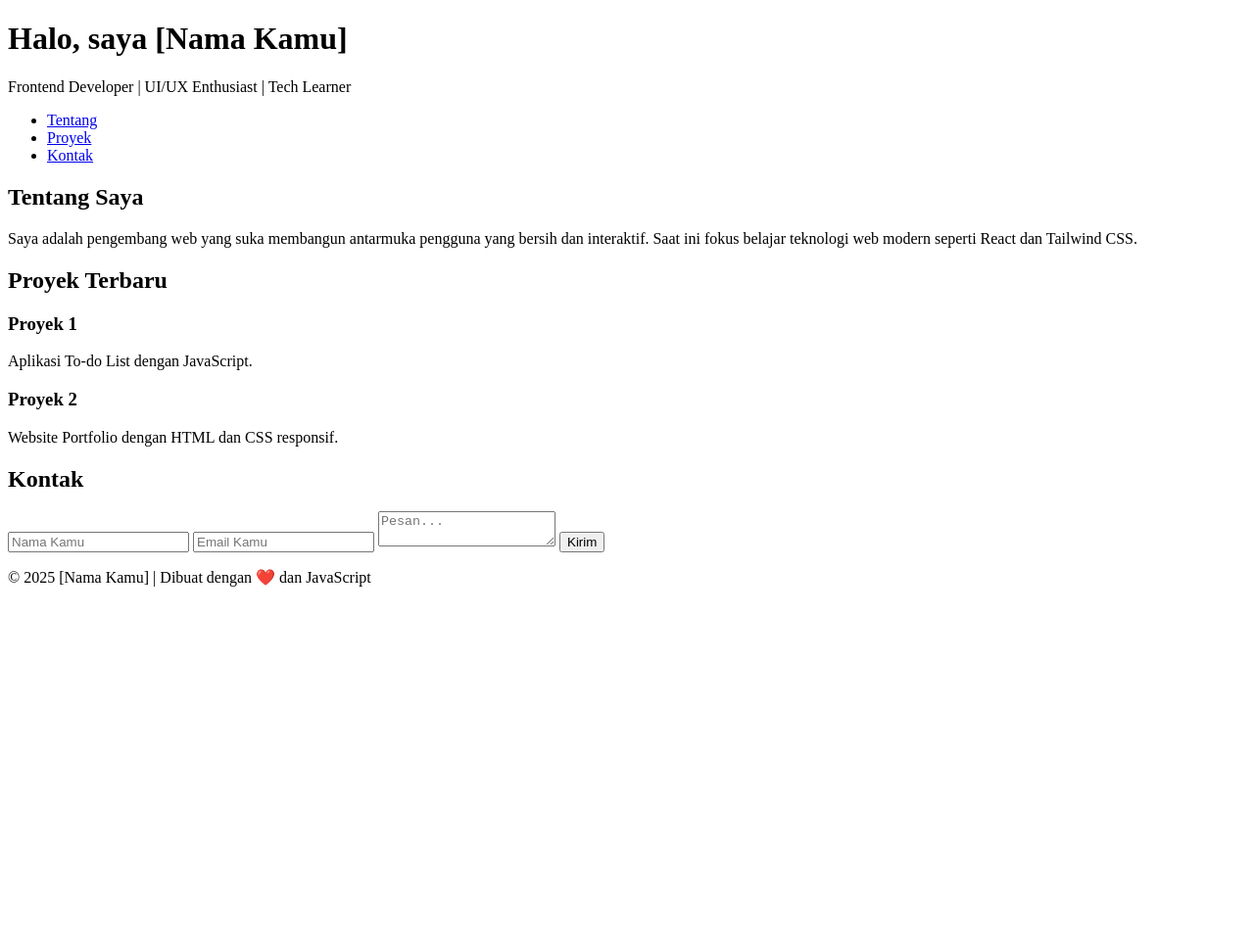
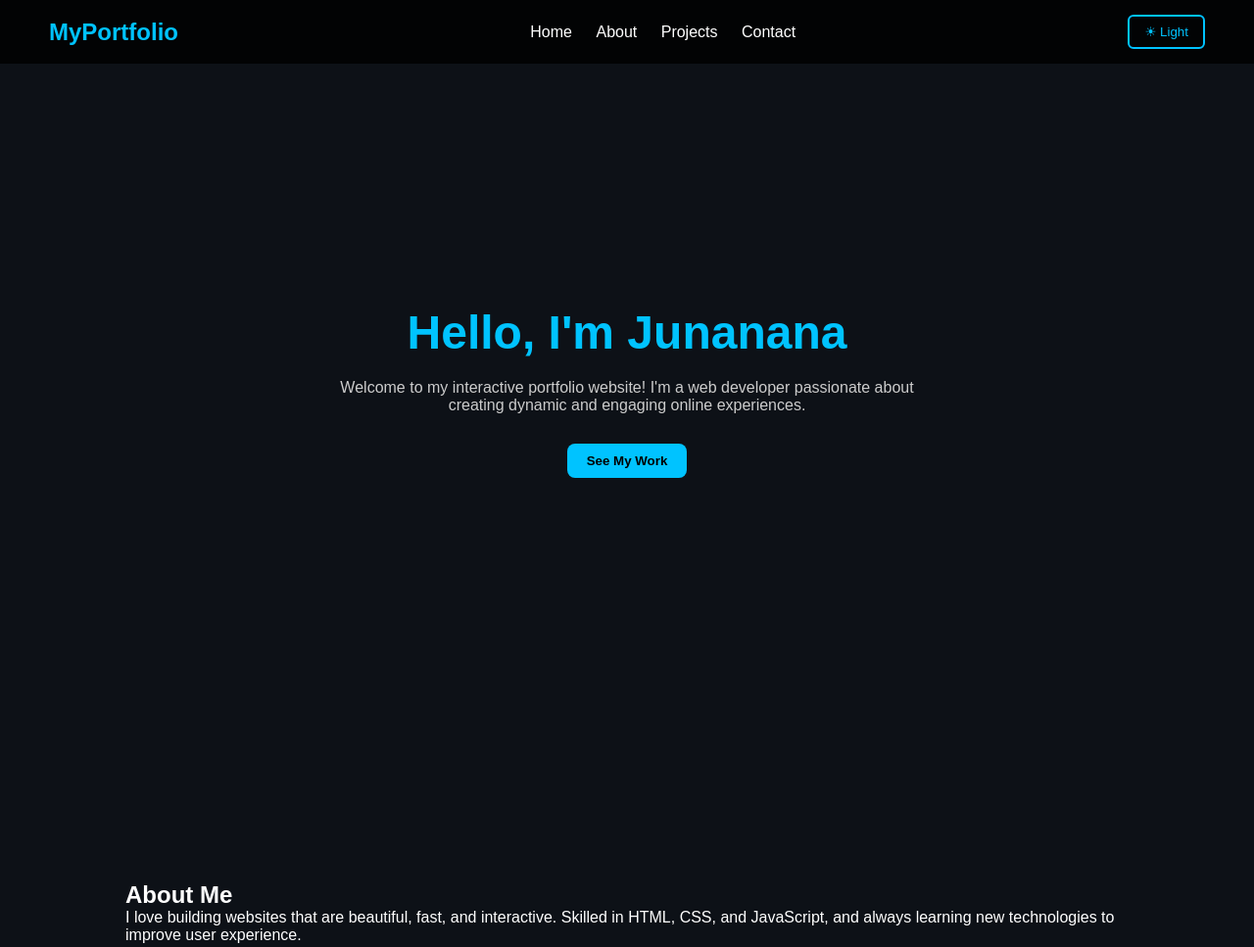
Before and after one commit to junanana222/junanana222.github.io, a plain HTML site: page index.html in a window 1280 px wide. Shown: the top 967 px of the page at 98% size. Before the commit the page ends 800 px from the top, so only its background shows below. Drawn offline with Linux system fonts and the light colour scheme.

Commit message:
Update index.html

```diff
--- a/index.html
+++ b/index.html
@@ -1,59 +1,244 @@
 <!DOCTYPE html>
-<html lang="id">
+<html lang="en">
 <head>
   <meta charset="UTF-8" />
-  <meta name="viewport" content="width=device-width, initial-scale=1.0"/>
-  <title>Portofolio Saya</title>
-  <link rel="stylesheet" href="style.css" />
+  <meta name="viewport" content="width=device-width, initial-scale=1.0" />
+  <title>My Portfolio | junanana2222</title>
+  <style>
+    /* === BASIC STYLE === */
+    * {
+      margin: 0;
+      padding: 0;
+      box-sizing: border-box;
+      font-family: "Poppins", sans-serif;
+    }
+
+    body {
+      background: #0d1117;
+      color: #fff;
+      transition: background 0.3s, color 0.3s;
+    }
+
+    header {
+      position: fixed;
+      top: 0;
+      left: 0;
+      width: 100%;
+      background: rgba(0, 0, 0, 0.8);
+      padding: 15px 50px;
+      display: flex;
+      justify-content: space-between;
+      align-items: center;
+      z-index: 1000;
+      transition: background 0.3s;
+    }
+
+    header.scrolled {
+      background: #111;
+      box-shadow: 0 2px 10px rgba(0,0,0,0.4);
+    }
+
+    .logo {
+      font-size: 1.5em;
+      font-weight: bold;
+      color: #00c3ff;
+    }
+
+    nav a {
+      color: #fff;
+      text-decoration: none;
+      margin-left: 20px;
+      font-weight: 500;
+      transition: color 0.3s;
+    }
+
+    nav a:hover {
+      color: #00c3ff;
+    }
+
+    section {
+      min-height: 100vh;
+      padding: 100px 10%;
+    }
+
+    #home {
+      display: flex;
+      flex-direction: column;
+      justify-content: center;
+      align-items: center;
+      text-align: center;
+    }
+
+    #home h1 {
+      font-size: 3em;
+      color: #00c3ff;
+    }
+
+    #home p {
+      max-width: 600px;
+      margin-top: 20px;
+      color: #ccc;
+    }
+
+    .btn {
+      background: #00c3ff;
+      color: #000;
+      border: none;
+      padding: 10px 20px;
+      border-radius: 8px;
+      cursor: pointer;
+      margin-top: 30px;
+      font-weight: bold;
+      transition: transform 0.2s, background 0.3s;
+    }
+
+    .btn:hover {
+      background: #009cd6;
+      transform: scale(1.05);
+    }
+
+    #projects {
+      background: #161b22;
+    }
+
+    .project-card {
+      background: #0d1117;
+      border-radius: 10px;
+      padding: 20px;
+      margin: 20px 0;
+      box-shadow: 0 0 10px rgba(0,0,0,0.4);
+      transition: transform 0.2s;
+    }
+
+    .project-card:hover {
+      transform: scale(1.03);
+    }
+
+    #contact form {
+      display: flex;
+      flex-direction: column;
+      max-width: 400px;
+      margin: auto;
+    }
+
+    input, textarea {
+      margin: 10px 0;
+      padding: 10px;
+      border-radius: 5px;
+      border: none;
+      outline: none;
+    }
+
+    footer {
+      text-align: center;
+      padding: 20px;
+      background: #111;
+      color: #888;
+    }
+
+    /* === Dark/Light Mode === */
+    .light-mode {
+      background: #f9f9f9;
+      color: #000;
+    }
+
+    .light-mode header {
+      background: rgba(255, 255, 255, 0.9);
+    }
+
+    .toggle-mode {
+      background: none;
+      border: 2px solid #00c3ff;
+      color: #00c3ff;
+      padding: 8px 15px;
+      border-radius: 6px;
+      cursor: pointer;
+      transition: 0.3s;
+    }
+
+    .toggle-mode:hover {
+      background: #00c3ff;
+      color: #000;
+    }
+
+    @media (max-width: 768px) {
+      nav {
+        display: none;
+      }
+    }
+  </style>
 </head>
 <body>
   <header>
-    <h1>Halo, saya <span class="highlight">[Nama Kamu]</span></h1>
-    <p>Frontend Developer | UI/UX Enthusiast | Tech Learner</p>
+    <div class="logo">MyPortfolio</div>
+    <nav>
+      <a href="#home">Home</a>
+      <a href="#about">About</a>
+      <a href="#projects">Projects</a>
+      <a href="#contact">Contact</a>
+    </nav>
+    <button class="toggle-mode" id="modeBtn">☀ Light</button>
   </header>
 
-  <nav>
-    <ul>
-      <li><a href="#tentang">Tentang</a></li>
-      <li><a href="#proyek">Proyek</a></li>
-      <li><a href="#kontak">Kontak</a></li>
-    </ul>
-  </nav>
-
-  <section id="tentang">
-    <h2>Tentang Saya</h2>
-    <p>Saya adalah pengembang web yang suka membangun antarmuka pengguna yang bersih dan interaktif. Saat ini fokus belajar teknologi web modern seperti React dan Tailwind CSS.</p>
+  <section id="home">
+    <h1>Hello, I'm <span style="color:#00c3ff;">Junanana</span></h1>
+    <p>Welcome to my interactive portfolio website! I'm a web developer passionate about creating dynamic and engaging online experiences.</p>
+    <button class="btn" onclick="document.getElementById('projects').scrollIntoView({behavior:'smooth'})">See My Work</button>
   </section>
 
-  <section id="proyek">
-    <h2>Proyek Terbaru</h2>
-    <div class="project-card-container">
-      <div class="project-card" onclick="bukaLink('https://github.com/username/proyek1')">
-        <h3>Proyek 1</h3>
-        <p>Aplikasi To-do List dengan JavaScript.</p>
-      </div>
-      <div class="project-card" onclick="bukaLink('https://github.com/username/proyek2')">
-        <h3>Proyek 2</h3>
-        <p>Website Portfolio dengan HTML dan CSS responsif.</p>
-      </div>
+  <section id="about">
+    <h2>About Me</h2>
+    <p>I love building websites that are beautiful, fast, and interactive. Skilled in HTML, CSS, and JavaScript, and always learning new technologies to improve user experience.</p>
+  </section>
+
+  <section id="projects">
+    <h2>Projects</h2>
+    <div class="project-card">
+      <h3>💻 Project 1</h3>
+      <p>Responsive landing page built with HTML, CSS, and JS animations.</p>
+    </div>
+    <div class="project-card">
+      <h3>🎨 Project 2</h3>
+      <p>Personal blog website with a clean and minimalistic design.</p>
     </div>
   </section>
 
-  <section id="kontak">
-    <h2>Kontak</h2>
-    <form onsubmit="kirimPesan(event)">
-      <input type="text" id="nama" placeholder="Nama Kamu" required />
-      <input type="email" id="email" placeholder="Email Kamu" required />
-      <textarea id="pesan" placeholder="Pesan..." required></textarea>
-      <button type="submit">Kirim</button>
+  <section id="contact">
+    <h2>Contact Me</h2>
+    <form onsubmit="sendMessage(event)">
+      <input type="text" placeholder="Your Name" required />
+      <input type="email" placeholder="Your Email" required />
+      <textarea rows="4" placeholder="Your Message" required></textarea>
+      <button class="btn" type="submit">Send</button>
     </form>
-    <p id="status"></p>
   </section>
 
   <footer>
-    <p>© 2025 [Nama Kamu] | Dibuat dengan ❤️ dan JavaScript</p>
+    <p>© 2025 Junanana. All rights reserved.</p>
   </footer>
 
-  <script src="script.js"></script>
+  <script>
+    // === Sticky Header ===
+    window.addEventListener("scroll", function () {
+      const header = document.querySelector("header");
+      header.classList.toggle("scrolled", window.scrollY > 50);
+    });
+
+    // === Dark/Light Mode Toggle ===
+    const modeBtn = document.getElementById("modeBtn");
+    modeBtn.addEventListener("click", () => {
+      document.body.classList.toggle("light-mode");
+      modeBtn.textContent = document.body.classList.contains("light-mode")
+        ? "🌙 Dark"
+        : "☀ Light";
+    });
+
+    // === Form Message ===
+    function sendMessage(e) {
+      e.preventDefault();
+      alert("Thanks for your message! I'll get back to you soon 😊");
+      e.target.reset();
+    }
+  </script>
 </body>
 </html>
```
